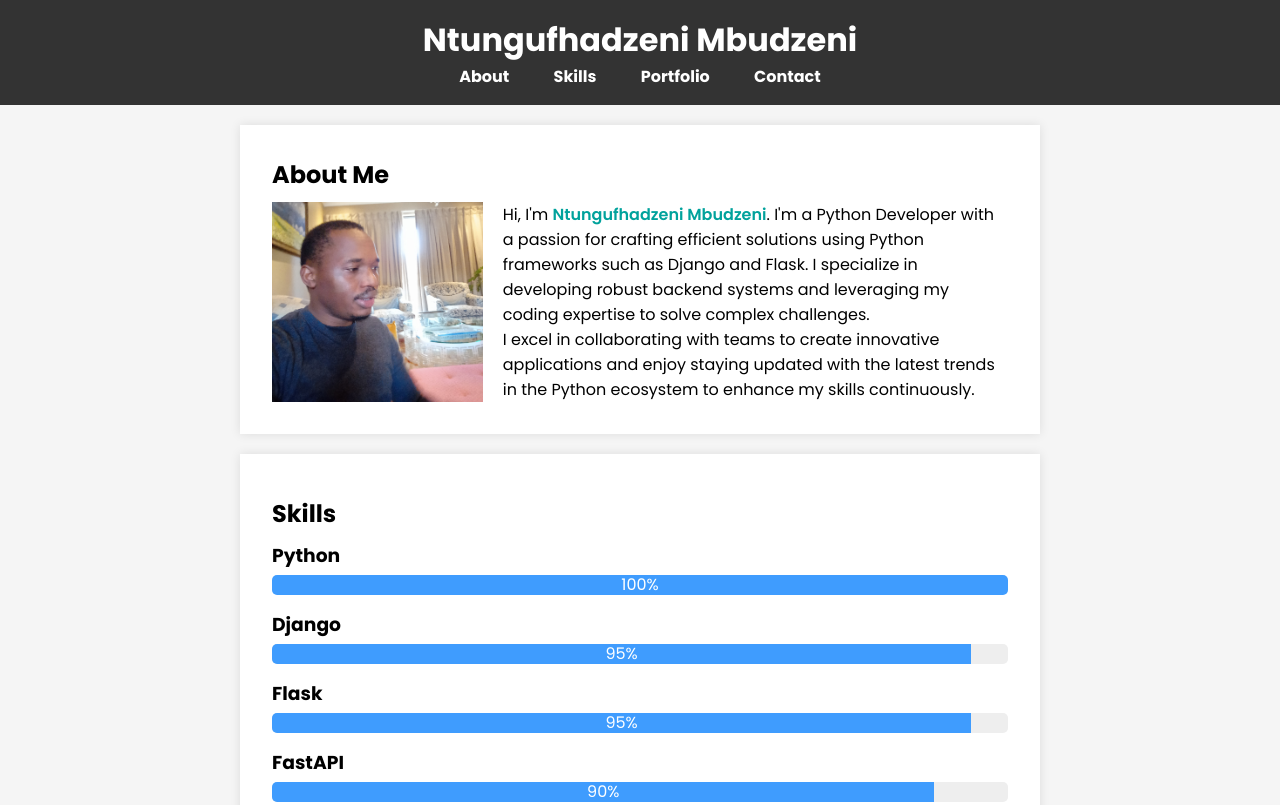
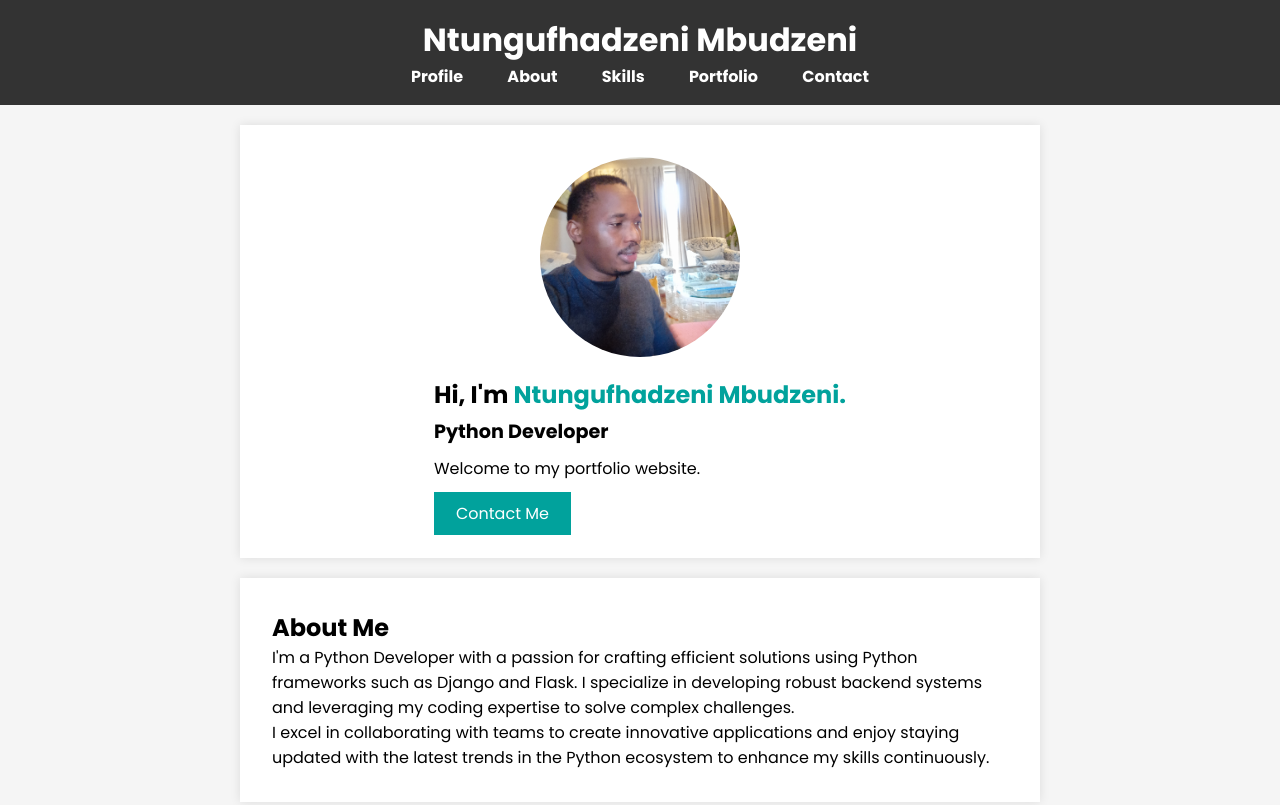
Before and after one commit to ntungufhadzeni/portfolio, a plain HTML site: page index.html in a window 1280 px wide. Shown: the top 805 px of the page. Drawn offline with Linux system fonts and the light colour scheme.

Commit message:
add profile section

```diff
--- a/index.html
+++ b/index.html
@@ -12,6 +12,7 @@
             <h1>Ntungufhadzeni Mbudzeni</h1>
             <nav>
                 <ul>
+                    <li><a href="#profile">Profile</a></li>
                     <li><a href="#about">About</a></li>
                     <li><a href="#skills">Skills</a></li>
                     <li><a href="#portfolio">Portfolio</a></li>
@@ -20,17 +21,30 @@
             </nav>
         </header>
         <main>
+            <section id="profile">
+                <div class="profile">
+                    <div class="profile-img">
+                        <img src="profile-picture.jpg" alt="Profile Picture">
+                    </div>
+                    <div class="profile-info">
+                        <h2>Hi, I'm <span>Ntungufhadzeni Mbudzeni.</span></h2>
+                        <h3>Python Developer</h2>
+                        <p>Welcome to my portfolio website.</p>
+                        <div class="profile-btn">
+                            <a href="#contact" class="btn">Contact Me</a>
+                        </div>
+                    </div>
+
+                </div>
+            </section>
             <section id="about">
                 <h2>About Me</h2>
-                <div class="profile">
-                    <img src="profile-picture.jpg" alt="Profile Picture" class="profile-img">
-                    <div class="profile-info">
-                        <p>Hi, I'm <span>Ntungufhadzeni Mbudzeni</span>. I'm a Python Developer with a passion for crafting efficient solutions
-                            using Python frameworks such as Django and Flask. I specialize in developing robust backend systems and
-                            leveraging my coding expertise to solve complex challenges.</p>
-                        <p>I excel in collaborating with teams to create innovative applications and enjoy staying updated with the
-                            latest trends in the Python ecosystem to enhance my skills continuously.</p>
-                    </div>
+                <div class="about">
+                    <p>I'm a Python Developer with a passion for crafting efficient solutions
+                        using Python frameworks such as Django and Flask. I specialize in developing robust backend systems and
+                        leveraging my coding expertise to solve complex challenges.</p>
+                    <p>I excel in collaborating with teams to create innovative applications and enjoy staying updated with the
+                        latest trends in the Python ecosystem to enhance my skills continuously.</p>
                 </div>
             </section>
             <section id="skills">
--- a/style.css
+++ b/style.css
@@ -104,33 +104,44 @@ main {
     margin-bottom: 20px;
 }
 
-.profile-img {
-    width: 300px;
+
+.profile-img img {
+    border-radius: 50%;
+    width: 200px;
     height: 200px;
+
 }
 
-.profile-img img {
-    width: 100%;
-    height: 100%;
-    object-fit: contain;
-    object-position: center;
+.profile-info h2 {
+    font-size: 1.5rem;
+    margin-bottom: 5px;
+}
+
+.profile-info h3 {
+    font-size: 1.2rem;
+    margin-bottom: 10px;
+}
+
+.profile-info span {
+    color: #01a29c;
+}
+
+.profile-btn {
+    margin-top: 20px;
+}
+
+.btn {
+    padding: 10px 22px;
+    background: #01a29c;
+    color: #fff;
 }
 
 /* Style for profile information */
 .profile {
-    margin-top: 10px;
     display: flex;
     align-items: center;
-}
-
-.profile-info {
-    margin-left: 20px;
-    /* Adjust the spacing between image and text */
-}
-
-.profile-info span {
-    color: #01a29c;
-    font-weight: 600;
+    flex-direction: column;
+    gap: 0.8rem;
 }
 
 /* Style for contact icons */
```
